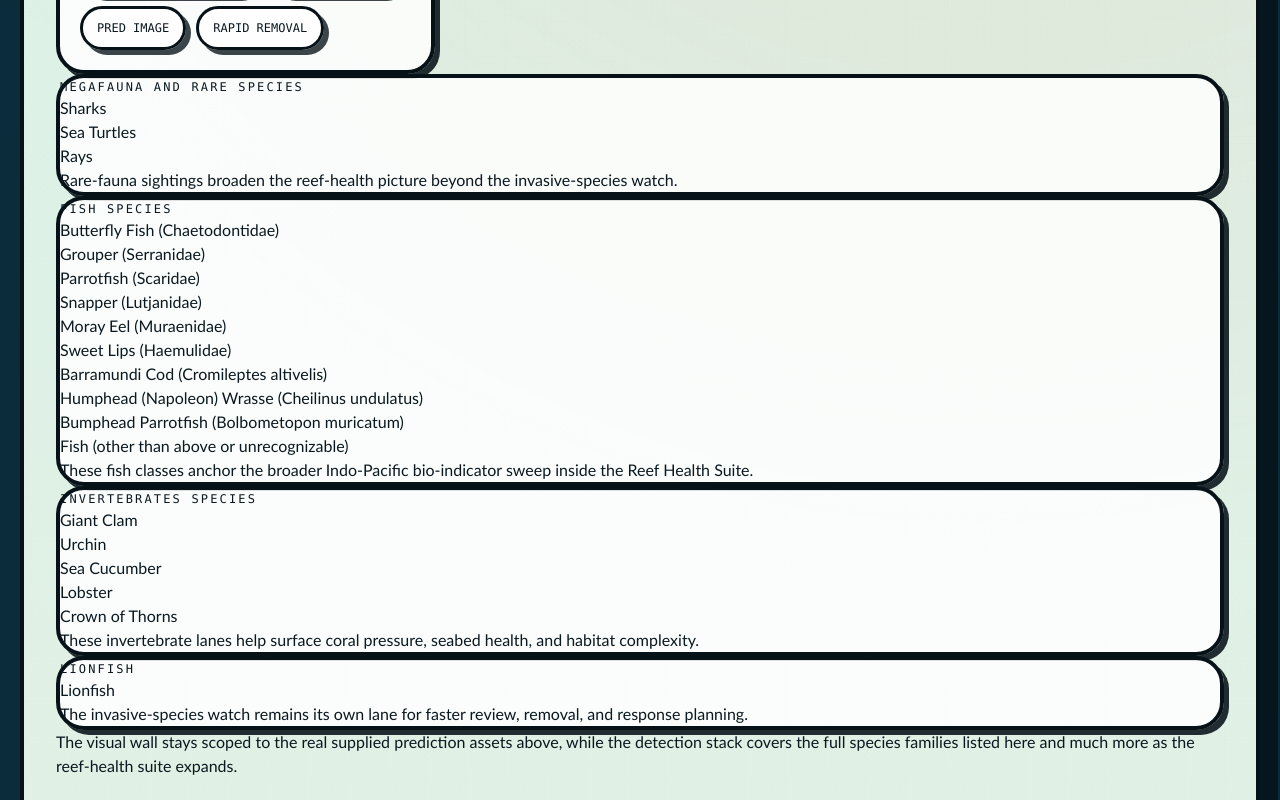
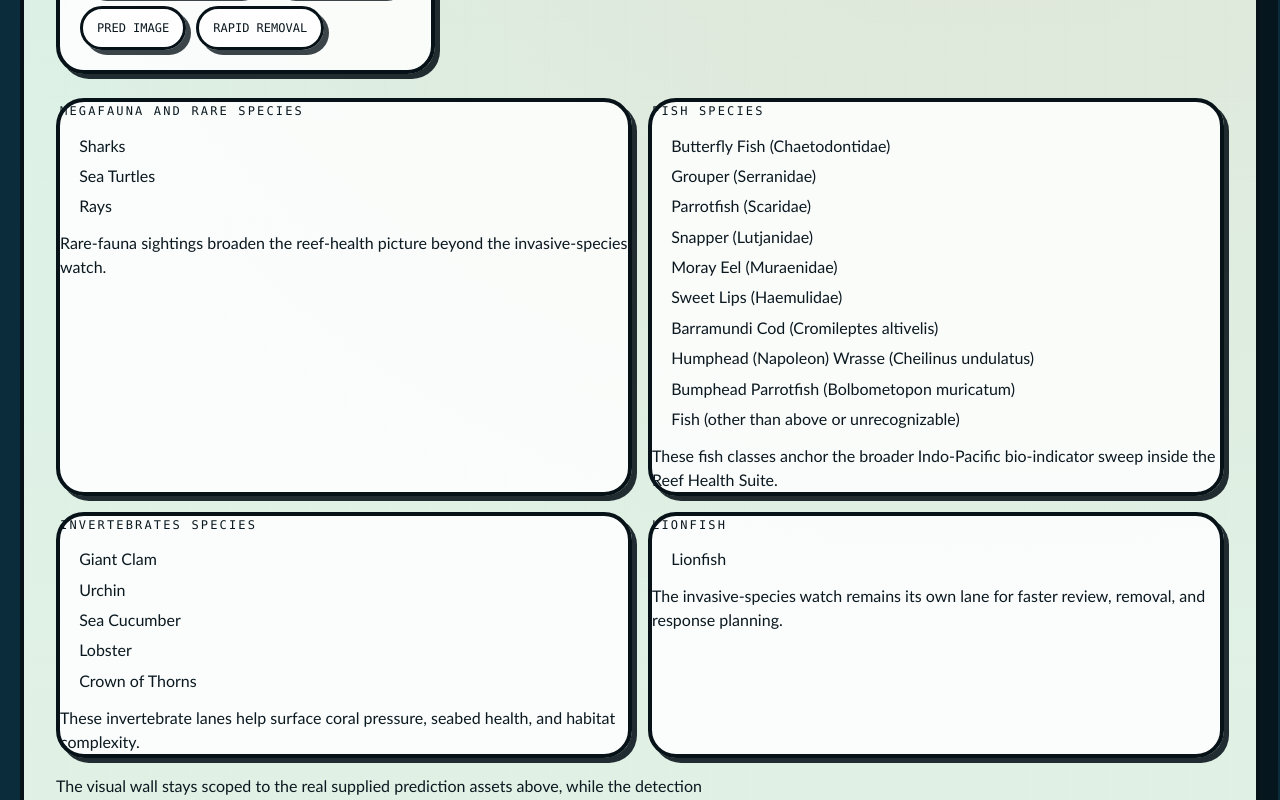
Before and after one commit to PranavaKCode/LION, a Next.js app: page / in a window 1280 px wide. Shown: the part 7300-8100 px from the top of the page. Built offline with nearby package versions, Linux system fonts and the light colour scheme.

Commit message:
Update detection gallery species

```diff
--- a/app/lib/detector-config.ts
+++ b/app/lib/detector-config.ts
@@ -123,46 +123,44 @@ export const DEFAULT_REEF_SPECIALTIES: readonly ReefSpecialtyId[] = ["fish-inver
 
 export const REEF_GALLERY_SPECIES: readonly GallerySpeciesCard[] = [
   {
-    name: "Lionfish",
-    group: "Invasive alert",
-    role: "Predatory reef invader",
-    highlight: "Early capture supports preventative removal before spread.",
-    badge: "rapid response",
-    seconds: 0.6,
-    imageSrc: "/media/Live_demo.gif",
-    imageAlt: "Lionfish detection demo feed",
-  },
-  {
     name: "Crown of Thorns",
     group: "Coral threat",
     role: "Outbreak predator",
     highlight: "Tracks starfish pressure on coral cover before damage scales.",
     badge: "coral watch",
     seconds: 1.4,
+    imageSrc: "/media/crown_of_thorns_pred.png",
+    imageAlt: "Crown of thorns prediction sample",
   },
   {
-    name: "Parrotfish",
+    name: "Parrotfish (Scaridae)",
     group: "Fish species",
     role: "Reef grazer",
     highlight: "Healthy grazing pressure can signal stronger coral resilience.",
     badge: "bio-indicator",
     seconds: 2.2,
+    imageSrc: "/media/parrotfish_scaridae_pred.png",
+    imageAlt: "Parrotfish Scaridae prediction sample",
   },
   {
-    name: "Grouper",
+    name: "Grouper (Serranidae)",
     group: "Fish species",
     role: "Predator balance",
     highlight: "Useful for monitoring predatory balance in reef food webs.",
     badge: "bio-indicator",
     seconds: 2.9,
+    imageSrc: "/media/grouper_serranidae_pred.png",
+    imageAlt: "Grouper Serranidae prediction sample",
   },
   {
-    name: "Giant Clam",
-    group: "Invertebrate",
-    role: "Habitat health",
-    highlight: "Large clam sightings help frame reef maturity and local recovery.",
+    name: "Snapper (Lutjanidae)",
+    group: "Fish species",
+    role: "Reef schooling fish",
+    highlight: "A dependable indicator class for the Indo-Pacific monitoring mix.",
     badge: "bio-indicator",
-    seconds: 3.7,
+    seconds: 3.6,
+    imageSrc: "/media/snapper_lutjanidae_pred.png",
+    imageAlt: "Snapper Lutjanidae prediction sample",
   },
   {
     name: "Urchin",
@@ -171,6 +169,8 @@ export const REEF_GALLERY_SPECIES: readonly GallerySpeciesCard[] = [
     highlight: "Urchin counts can hint at algal pressure and benthic shifts.",
     badge: "reef balance",
     seconds: 4.3,
+    imageSrc: "/media/urchin_pred.png",
+    imageAlt: "Urchin prediction sample",
   },
   {
     name: "Sea Cucumber",
@@ -179,6 +179,8 @@ export const REEF_GALLERY_SPECIES: readonly GallerySpeciesCard[] = [
     highlight: "Helps surface benthic health and sediment-turnover signals.",
     badge: "seafloor health",
     seconds: 5.1,
+    imageSrc: "/media/sea_cucumber_pred.png",
+    imageAlt: "Sea cucumber prediction sample",
   },
   {
     name: "Lobster",
@@ -187,6 +189,8 @@ export const REEF_GALLERY_SPECIES: readonly GallerySpeciesCard[] = [
     highlight: "Harder-to-spot crustaceans add useful context to shelter quality.",
     badge: "rare find",
     seconds: 5.9,
+    imageSrc: "/media/lobster_pred.png",
+    imageAlt: "Lobster prediction sample",
   },
   {
     name: "Sea Turtle",
@@ -195,6 +199,8 @@ export const REEF_GALLERY_SPECIES: readonly GallerySpeciesCard[] = [
     highlight: "Adds a broad ecosystem-health signal beyond invasive-species work.",
     badge: "megafauna watch",
     seconds: 6.6,
+    imageSrc: "/media/sea_turtle_pred.png",
+    imageAlt: "Sea turtle prediction sample",
   },
   {
     name: "Shark",
@@ -203,22 +209,18 @@ export const REEF_GALLERY_SPECIES: readonly GallerySpeciesCard[] = [
     highlight: "Predator sightings help contextualize reef stability and protection success.",
     badge: "megafauna watch",
     seconds: 7.3,
+    imageSrc: "/media/shark_pred.png",
+    imageAlt: "Shark prediction sample",
   },
   {
-    name: "Ray",
-    group: "MegaFauna",
-    role: "Rare species",
-    highlight: "Completes the wider marine-health picture across the demo wall.",
-    badge: "megafauna watch",
+    name: "Lionfish",
+    group: "Invasive alert",
+    role: "Predatory reef invader",
+    highlight: "Early capture supports preventative removal before spread.",
+    badge: "rapid response",
     seconds: 8.0,
-  },
-  {
-    name: "Snapper",
-    group: "Fish species",
-    role: "Reef schooling fish",
-    highlight: "A dependable indicator class for the Indo-Pacific monitoring mix.",
-    badge: "bio-indicator",
-    seconds: 8.8,
+    imageSrc: "/media/lionfish_gallery_pred.jpg",
+    imageAlt: "Lionfish prediction sample",
   },
 ] as const;
 
--- a/app/page.module.css
+++ b/app/page.module.css
@@ -1761,3 +1761,41 @@
     min-height: 180px;
   }
 }
+.coverageGrid {
+  display: grid;
+  grid-template-columns: repeat(2, minmax(0, 1fr));
+  gap: 1rem;
+  margin-top: 1.5rem;
+}
+
+.coverageCard {
+  display: flex;
+  flex-direction: column;
+  gap: 0.85rem;
+}
+
+.coverageList {
+  margin: 0;
+  padding-left: 1.2rem;
+  display: grid;
+  gap: 0.45rem;
+}
+
+.coverageList li {
+  line-height: 1.45;
+}
+
+.coverageNote {
+  margin: 0;
+}
+
+.coverageOutro {
+  max-width: 70ch;
+  margin-top: 1rem;
+}
+
+@media (max-width: 900px) {
+  .coverageGrid {
+    grid-template-columns: 1fr;
+  }
+}
```
